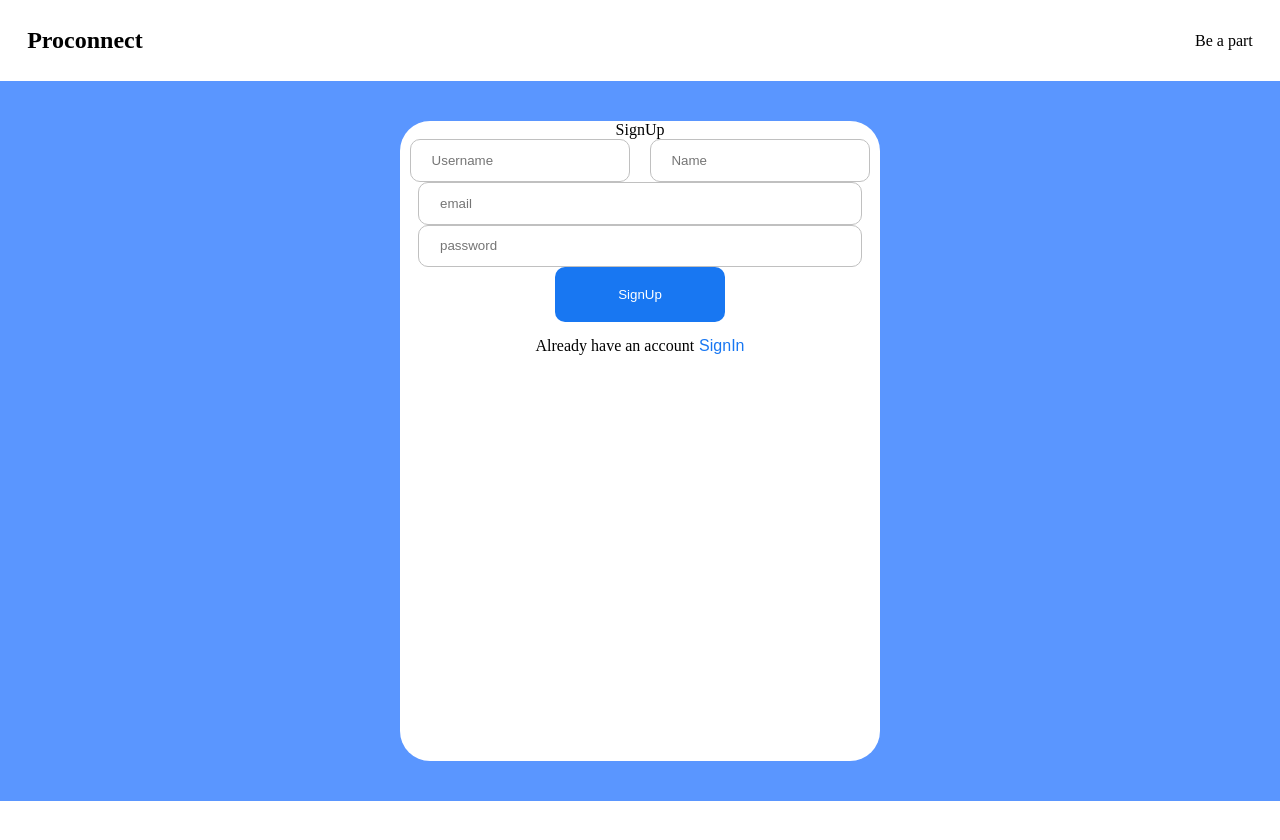
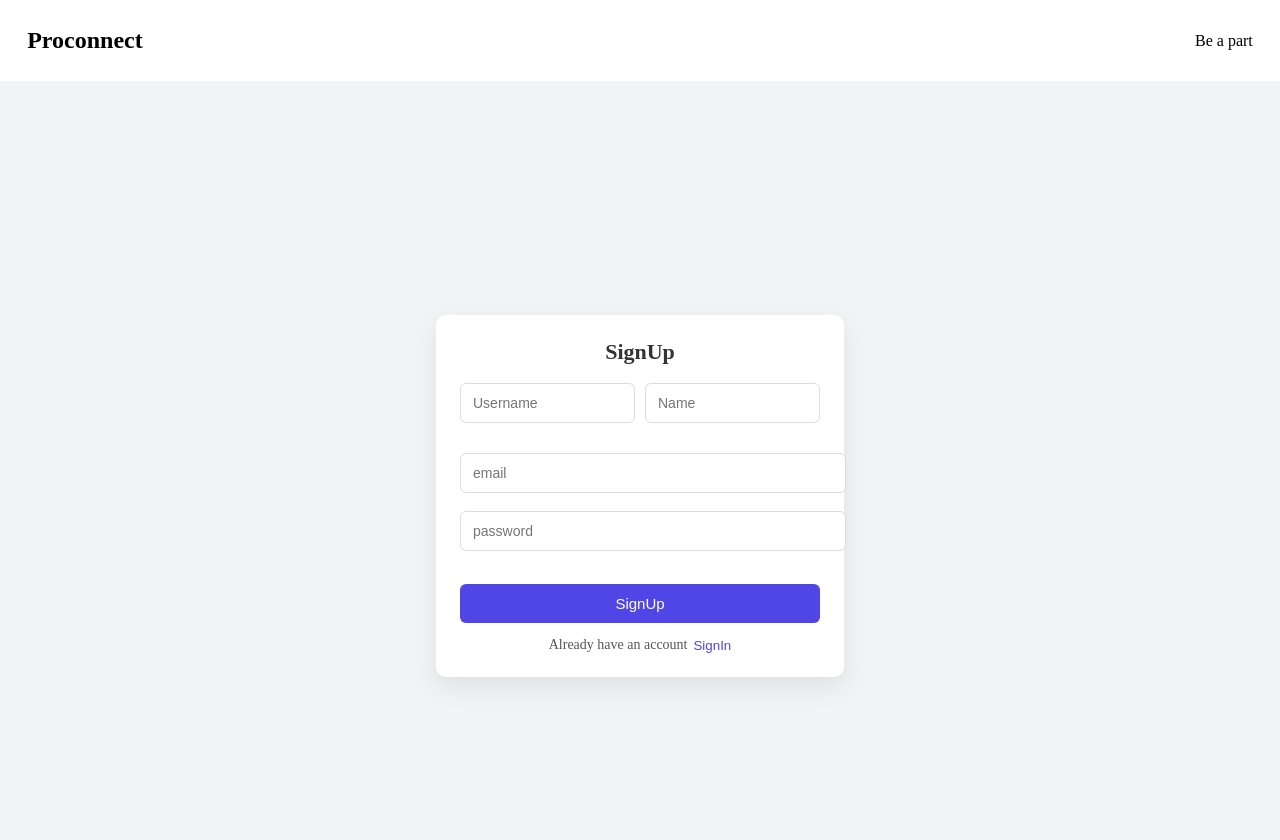
Before and after one commit to Ayush-Nema1/Socialmedia, a Next.js app in the folder frontend/: page /login in a window 1280 px wide. Shown: the top 840 px of the page. Before the commit the page ends 801 px from the top, so only its background shows below. Built offline with nearby package versions, Linux system fonts and the light colour scheme.

Commit message:
lost some code due to keyword malfunctinin fixing that profile page or add bio change interface

```diff
--- a/frontend/src/pages/dashboard/index.jsx
+++ b/frontend/src/pages/dashboard/index.jsx
@@ -52,7 +52,7 @@ function DashBoard() {
             <div className={styles.createpostContainer}>
               <img
                 className={styles.userprofile}
-                src={`${base_URL}/${authState.user.userId.profilePicture}`}
+                src={`${base_URL}/uploads/${authState.user.userId.profilePicture}`}
                 alt=""
               />
               <textarea
@@ -100,7 +100,7 @@ function DashBoard() {
                     <div className={styles.singlecardprofile}>
                       <img
                         className={styles.profileimg}
-                        src={`${base_URL}/${post.userId.profilePicture}`}
+                        src={`${base_URL}/uploads/${post.userId.profilePicture}`}
                         alt=""
                       />
                       <div>
--- a/frontend/src/pages/discover/index.jsx
+++ b/frontend/src/pages/discover/index.jsx
@@ -27,7 +27,8 @@ export default function Discover() {
           <div onClick={()=>{
             router.push(`/view_profile/${user.userId.username}`)
           }} key={user._id} className={styles.userCard}>
-            <img src={`${base_URL}/${user.userId.profilePicture}`} alt="profilepic" />
+            <img src={`${base_URL}/uploads/${user.userId.profilePicture}`} alt="profilepic" />
+            {console.log(user.userId.profilePicture)}
             <div>
             <h1>{user.userId.name}</h1>
             <p>{user.userId.username}</p>
--- a/frontend/src/pages/login/styles.module.css
+++ b/frontend/src/pages/login/styles.module.css
@@ -1,57 +1,91 @@
-.container{
-    height: 90vh;
-    background-color: rgb(90, 150, 255);
+
+.container {
+  min-height: 100vh;
   display: flex;
   justify-content: center;
   align-items: center;
-}
-.box{
-    background-color: rgb(255, 255, 255);
-    height: 80svh;
-    width: 480px;
-    border-radius: 30px;
-    display: flex;
-    flex-direction: column;
-    align-items: center;
-
+  background: #f2f3f5;
+  padding: 15px;
 
 }
-.row{
-    display: flex;
-    gap: 1.2rem;
 
-}
-.row1{
-    padding: 0.8rem 1.3rem;
-    outline: none;
-    border: 1px solid silver;
+.box {
+  width: 360px;
+    max-width: 90%;
+  padding: 24px;
+  background: #ffffff;
   border-radius: 10px;
-    width: 100%;
-    max-width: 400px;
-    margin: 10 auto;
-
-}
-.btnofform{
-width: 170px;
-background-color: #1877F2;
-padding: 20px 50px;
-color: white;
-border: none;
-border-radius: 10px;
+  box-shadow: 0 10px 25px rgba(0, 0, 0, 0.08);
 }
 
 
+.box > p:first-child {
+  text-align: center;
+  font-size: 22px;
+  font-weight: 600;
+  margin-bottom: 18px;
+  color: #333;
+}
 
-.already{
-    margin-top: 15px;
+.row {
   display: flex;
-    gap: 5px;
+  gap: 10px;
+  margin-bottom: 12px;
 }
-.alr{
+
+.row1 {
+  width: 100%;
+  padding: 11px 12px;
+  border-radius: 6px;
+  border: 1px solid #dcdcdc;
+  font-size: 14px;
+  outline: none;
+  margin-bottom: 1.1rem;
+}
+
+.row1:focus {
+  border-color: #4f46e5;
+}
+
+.btnofform {
+  width: 100%;
+  margin-top: 16px;
+  padding: 11px;
+  border: none;
+  border-radius: 6px;
+  background: #4f46e5;
   cursor: pointer;
-    color: #1877F2;
+}
+
+.btnofform p {
+  margin: 0;
+  color: #fff;
+  font-size: 15px;
+  font-weight: 500;
+}
+
+.btnofform:hover {
+  background: #4338ca;
+}
+
+.already {
+  margin-top: 14px;
+  display: flex;
+  justify-content: center;
+  align-items: center;
+  gap: 6px;
+  font-size: 14px;
+  color: #555;
+}
+
+.alr {
   background: none;
-    outline: none;
-    border:none;
-    font-size: medium;
+  border: none;
+  color: #4f46e5;
+  cursor: pointer;
+  font-weight: 500;
 }
+
+.alr:hover {
+  text-decoration: underline;
+}
--- a/frontend/src/pages/view_profile/[username].jsx
+++ b/frontend/src/pages/view_profile/[username].jsx
@@ -71,7 +71,7 @@ if(authState.connectionRequest.some(user=>user.userId._id === userProfile.userId
       <DashboardLayout>
         <div className={styles.userProifileContainer}>
          <div className={styles.backDropContainer}>
-          <img src={`${base_URL}/${userProfile.userId.profilePicture}`} alt="" />
+          <img src={`${base_URL}/uploads/${userProfile.userId.profilePicture}`} alt="" />
          </div>
 
          <div className={styles.profileContainer_details}>
```
Also changed, not shown: frontend/src/pages/profile/index.jsx (+155 -62 lines), frontend/src/pages/profile/index.module.css (+53 -0 lines), 2 other files (tests, documents, lock files or other folders). Lines whose indentation alone changed are shown as unchanged.
